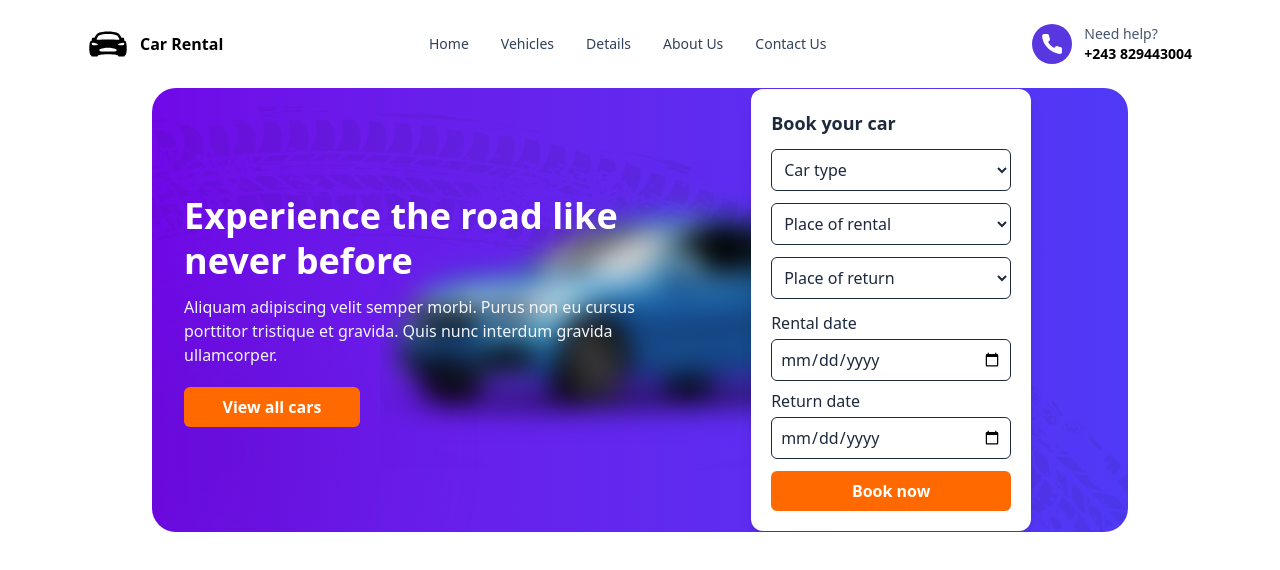
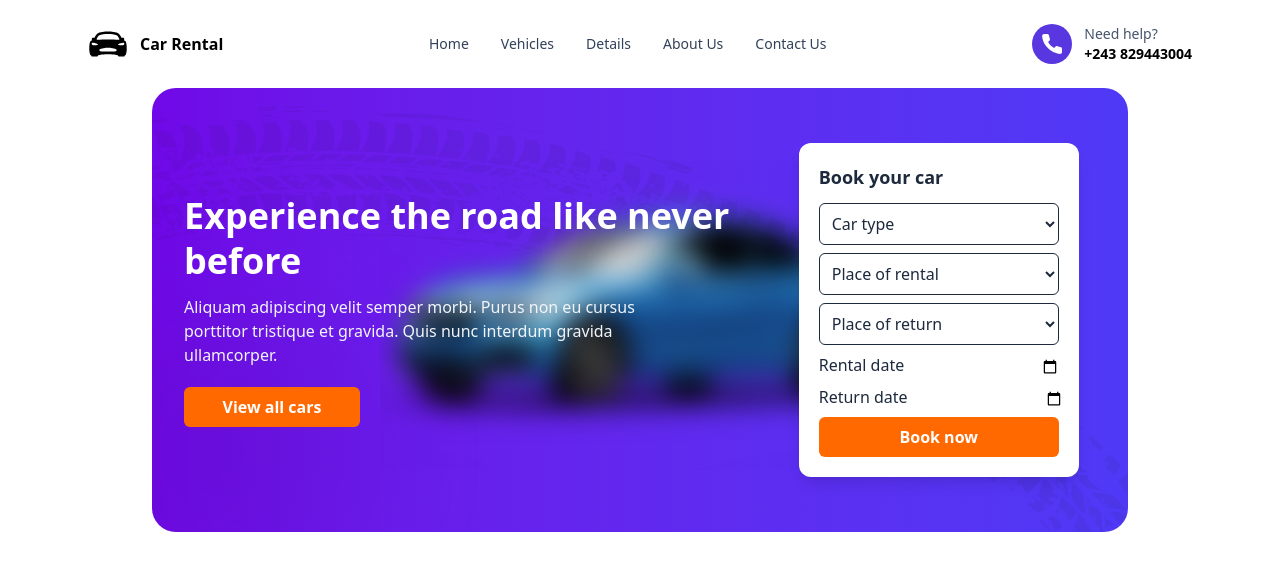
Before and after one commit to Herma2024/location_car, a React (Vite) app: page / in a window 1280 px wide. Shown: the top 570 px of the page. Built offline with nearby package versions, Linux system fonts and the light colour scheme.

Commit message:
Travail final sur la partie hero

```diff
--- a/src/components/home/hero/Hero.jsx
+++ b/src/components/home/hero/Hero.jsx
@@ -6,7 +6,7 @@ const Hero = () => {
     <>
       <Header />
         <main className="max-w-5xl mx-auto px-6 pb-12">
-        <section className="relative bg-gradient-to-r from-violet-700 to-indigo-600 text-white rounded-3xl p-6 md:p-8 flex flex-col md:flex-row items-center overflow-hidden md:min-h-[280px]">
+        <section className="relative bg-gradient-to-r from-violet-700 to-indigo-600 text-white rounded-3xl p-6 md:p-8 flex flex-col md:flex-row items-center overflow-hidden">
 
           <div className="absolute inset-0 z-0 pointer-events-none">
             <img src={bg} alt="bg" className="w-full h-full object-cover opacity-60" />
@@ -16,7 +16,7 @@ const Hero = () => {
           <div className="absolute -left-20 -bottom-16 w-72 h-72 bg-violet-800 opacity-30 rounded-full filter blur-3xl z-5"></div>
 
 
-          <div className="absolute left-1/2 top-2/3 transform -translate-x-1/2 -translate-y-2/3 z-10 pointer-events-none hidden md:block w-[520px] h-[410px]">
+          <div className="absolute inset-0 left-2/4 top-2/3 transform -translate-x-1/2 -translate-y-2/3 z-10 pointer-events-none hidden md:block w-[520px] h-[410px]">
             <img src={car} alt="car-hero" className="w-full h-full object-contain" />
           </div>
 
@@ -24,13 +24,13 @@ const Hero = () => {
           <div className="md:w-2/3 z-20 relative">
             <h1 className="text-3xl md:text-4xl font-extrabold leading-tight">Experience the road like never before</h1>
             <p className="mt-3 text-slate-100 max-w-lg">Aliquam adipiscing velit semper morbi. Purus non eu cursus porttitor tristique et gravida. Quis nunc interdum gravida ullamcorper.</p>
-            <button className="mt-5 w-44 bg-orange-500 text-white rounded-md py-2 font-semibold">View all cars</button>
+            <button className="mt-5 w-44 bg-orange-500 text-white rounded-md py-2 font-semibold hover:bg-red-600">View all cars</button>
           </div>
 
-          <aside className="w-full md:w-[410px] md:h-[380px] mt-6 md:mt-0 md:pl-6 z-20 relative flex items-center">
-            <div className="bg-white text-slate-800 rounded-xl shadow-lg p-5 w-full max-w-[280px] ">
+          <aside className="w-full md:w-[330px] md:h-[380px] mt-6 md:mt-0 md:pl-6 z-20 relative flex items-center">
+            <div className="bg-white text-slate-800 rounded-xl py-5 shadow-lg p-5 w-full max-w-[280px] ">
               <h3 className="text-lg font-semibold mb-3">Book your car</h3>
-              <div className="space-y-3">
+              <div className="space-y-2">
                 <select className="w-full border rounded-md p-2">
                   <option>Car type</option>
                 </select>
@@ -41,16 +41,20 @@ const Hero = () => {
                   <option>Place of return</option>
                 </select>
                 <div className="flex flex-col gap-2">
-                      <div className="relative">
-                        <label htmlFor="rental-date" className="block">Rental date</label>
-                        <input id="rental-date" type="date" className="mt-1 border rounded-md p-2 w-full"/>
+                      <div className='static flex flex-row'>
+                        <div className='static'> <label htmlFor="rental-date" className="block">Rental date</label></div>
+                            <div className="relative ">
+                                 <input id="rental-date" type="date" className="absolute inset-0 left-32 mt-1 p-2 w-9 "/>
+                            </div>
                       </div>
-                      <div className="relative">
-                        <label htmlFor="return-date" className="block">Return date</label>
-                        <input id="return-date" type="date" className="mt-1 border rounded-md p-2 w-full" />
+                      <div className='"static flex flex-row'>
+                     <div className='static'><label htmlFor="return-date" className="block">Return date</label> </div>
+                      <div className='relative'>
+                        <input id="return-date" type="date" className="absolute inset-0 left-32 mt-1 p-2 w-9 " />
+                      </div>
                       </div>
                 </div>
-                <button className="w-full bg-orange-500 text-white rounded-md py-2 font-semibold">Book now</button>
+                <button className="w-full bg-orange-500 text-white rounded-md py-2 font-semibold hover:bg-red-600">Book now</button>
               </div>
             </div>
           </aside>
--- a/src/components/shared/Header.jsx
+++ b/src/components/shared/Header.jsx
@@ -5,11 +5,11 @@ const Header = () => {
     <header className="max-w-6xl mx-auto p-6 flex items-center justify-between">
       <Logo />
       <nav className="hidden md:flex gap-8 text-sm text-slate-700">
-        <a href="#">Home</a>
-        <a href="#">Vehicles</a>
-        <a href="#">Details</a>
-        <a href="#">About Us</a>
-        <a href="#">Contact Us</a>
+        <a href="#" className="hover:text-purple-600">Home</a>
+        <a href="#" className="hover:text-purple-600">Vehicles</a>
+        <a href="#" className="hover:text-purple-600">Details</a>
+        <a href="#" className="hover:text-purple-600">About Us</a>
+        <a href="#" className="hover:text-purple-600">Contact Us</a>
       </nav>
       <div className="hidden md:flex items-center gap-3 text-sm ">
          <img src={contact} alt='contact'/>
```
